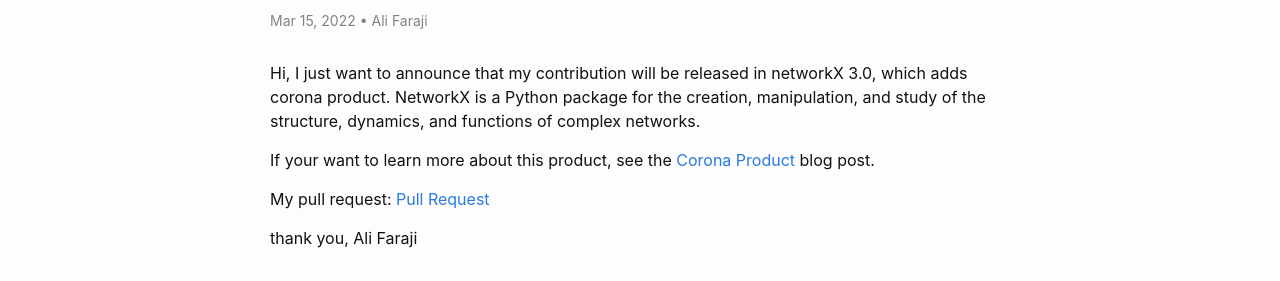
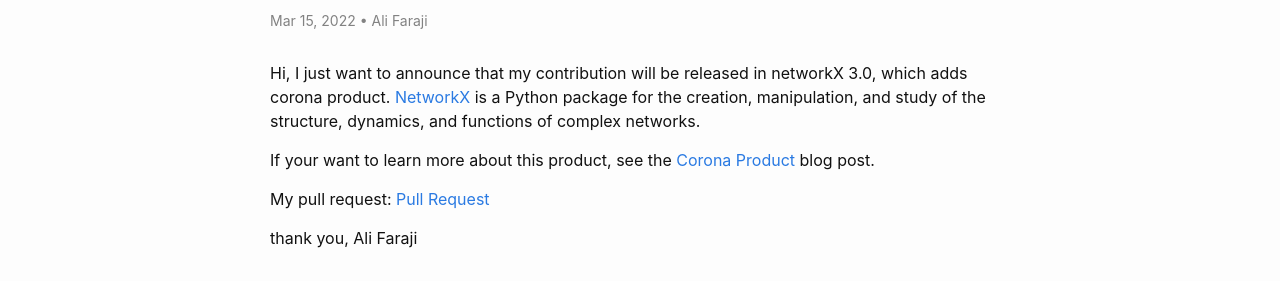
Before and after one commit to alifa98/blog, a Jekyll site: the page built from _posts/2022-03-15-corona-product-in-networkx.markdown, in a window 1280 px wide. Shown: the part 181-462 px from the top of the page. Built offline with Jekyll 4.4.1, drawn with Linux system fonts in a browser that asks for light colours; a script that is not in the unit is left out; part of the change alters nothing that is shown.

```diff
--- a/_posts/2022-03-15-corona-product-in-networkx.markdown
+++ b/_posts/2022-03-15-corona-product-in-networkx.markdown
@@ -8,9 +8,9 @@ categories: [corona, networkx, python, graph]
 author: "Ali Faraji"
 ---
 
-Hi, I just want to announce that my contribution will be released in networkX 3.0, which adds corona product. NetworkX is a Python package for the creation, manipulation, and study of the structure, dynamics, and functions of complex networks.
+Hi, I just want to announce that my contribution will be released in networkX 3.0, which adds corona product. [NetworkX](https://github.com/networkx/networkx) is a Python package for the creation, manipulation, and study of the structure, dynamics, and functions of complex networks.
 
-If your want to learn more about this product, see the [Corona Product](https://github.com/networkx/networkx) blog post.
+If your want to learn more about this product, see the [Corona Product](https://blog.alifaraji.ir/math/graph-theory/corona-product.html) blog post.
 
 My pull request: [Pull Request](https://github.com/networkx/networkx/pull/5223)
 
```
